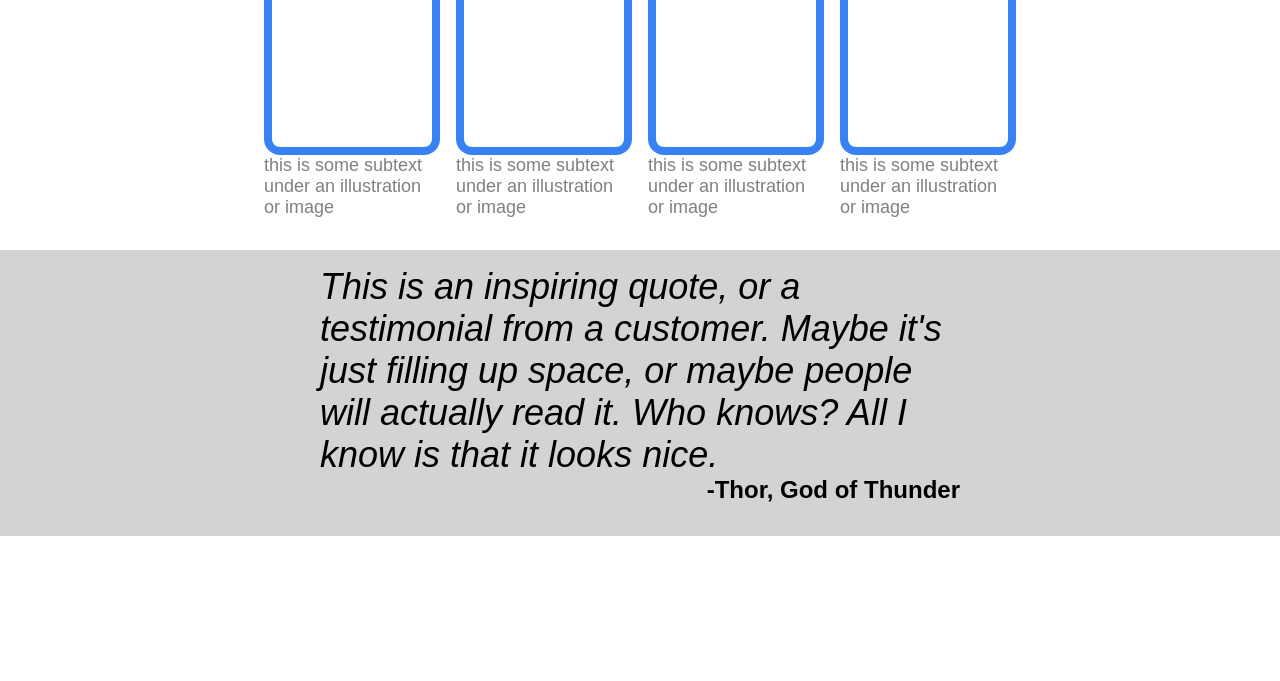
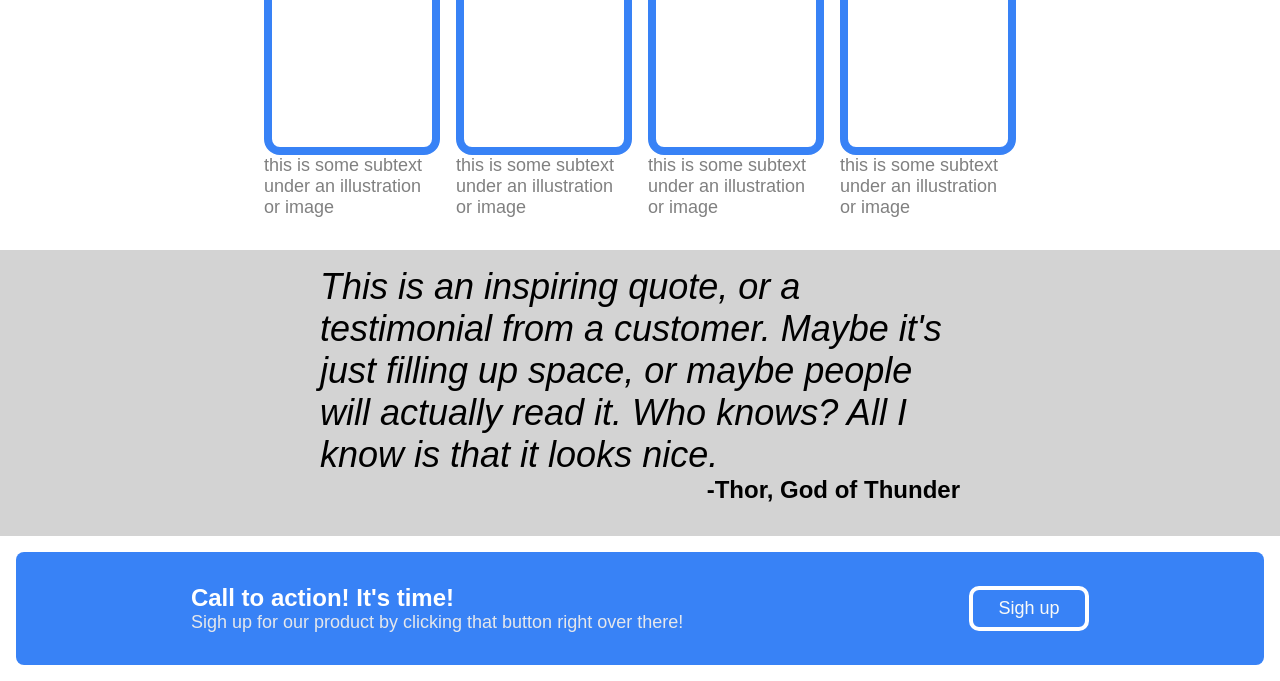
Before and after one commit to BrandonW52/odin-landing-page, a plain HTML site: page index.html in a window 1280 px wide. Shown: the part 415-1096 px from the top of the page. Before the commit the page ends 951 px from the top, so only its background shows below. Drawn offline with Linux system fonts and the light colour scheme.

Commit message:
add sign up section to web page

```diff
--- a/index.html
+++ b/index.html
@@ -80,11 +80,14 @@
         <div class="sign-up">
             <div class="su-container">
                 <div class="su-left">
+                    <div class="su-header">Call to action! It's time!</div>
+
+                    <p>Sigh up for our product by clicking that button right over there!</p>
 
                 </div>
 
                 <div class="su-right">
-
+                    <button>Sigh up</button>
                 </div>
             </div>
         </div>
--- a/style.css
+++ b/style.css
@@ -157,3 +157,39 @@ button {
     font-weight: bolder;
     font-size: 24px;
 }
+
+.sigh-up {
+    display: flex;
+    justify-content: center;
+    align-items: center;
+
+    padding-left: 25%;
+    padding-right: 25%;
+    padding-top: 16px;
+    padding-bottom: 32px;
+}
+
+.su-container {
+    display: flex;
+    justify-content: space-around;
+    align-items: center;
+    background-color: #3882f6;
+    border-radius: 8px;
+    padding: 32px;
+    margin: 16px;
+}
+
+.su-header {
+    font-size: 24px;
+    color: white;
+    font-weight: bold;
+}
+
+.su-container p {
+    font-size: 18px;
+    color: #e5e7eb;
+}
+
+.su-right button {
+    border: 4px solid white;
+}
```
